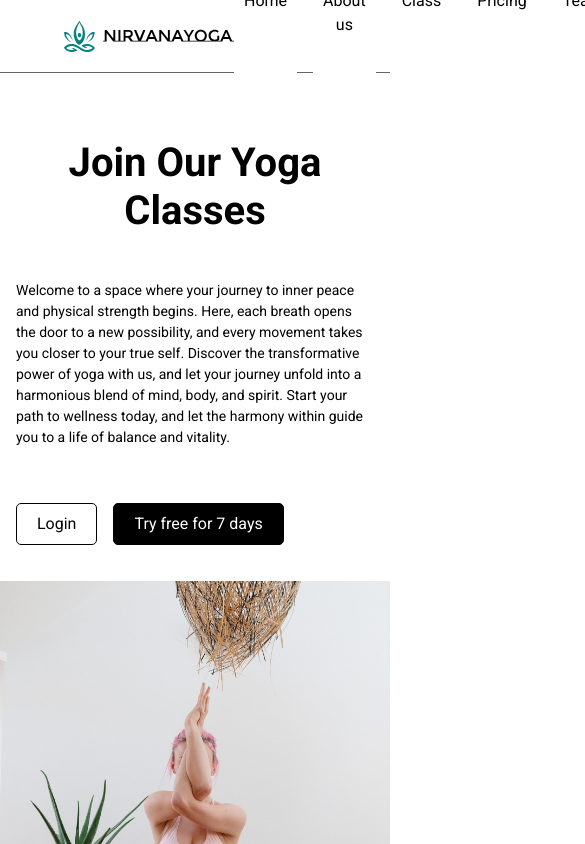
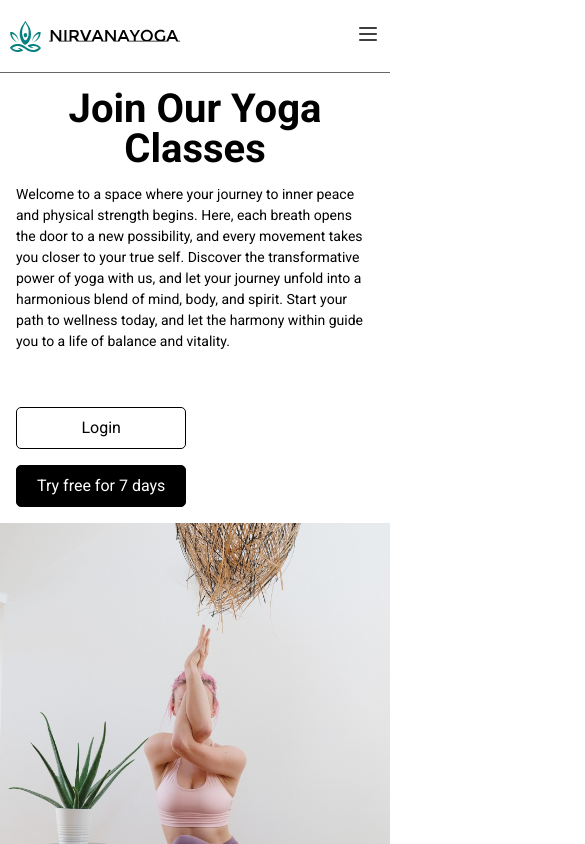
Before and after one commit to max-faria/nirvanayoga-landingpage, a React (Vite) app: page / in a window 390 px wide. Shown: the top 844 px of the page, 585 px wide, since content can reach past the window. Built offline with nearby package versions, Linux system fonts and the light colour scheme.

Commit message:
feat: mobile navmenu added

```diff
--- a/src/components/Header/Header.tsx
+++ b/src/components/Header/Header.tsx
@@ -1,16 +1,22 @@
+import { useState } from "react";
 import logo from "../../assets/logo.svg";
 import {
   LoginButton,
   LoginButtons,
   Logo,
   LogoContainer,
+  MobileMenu,
+  MobileMenuIcon,
   NavButton,
   NavButtonsContainer,
   NavigationBar,
   SectionButtons,
 } from "./styles";
+import { List } from "@phosphor-icons/react";
 
 const Header = () => {
+  const [isMenuOpen, setMenuOpen] = useState(false);
+
   return (
     <NavigationBar>
       <LogoContainer>
@@ -29,6 +35,25 @@ const Header = () => {
           <LoginButton>Try free for 7 days</LoginButton>
         </LoginButtons>
       </NavButtonsContainer>
+
+      <MobileMenuIcon onClick={() => setMenuOpen(!isMenuOpen)}>
+        <List size={24} />
+      </MobileMenuIcon>
+      <MobileMenu isOpen={isMenuOpen}>
+        <SectionButtons>
+          <NavButton onClick={() => setMenuOpen(false)}>Home</NavButton>
+          <NavButton onClick={() => setMenuOpen(false)}>About us</NavButton>
+          <NavButton onClick={() => setMenuOpen(false)}>Class</NavButton>
+          <NavButton onClick={() => setMenuOpen(false)}>Pricing</NavButton>
+          <NavButton onClick={() => setMenuOpen(false)}>Team</NavButton>
+        </SectionButtons>
+        <div style={{ display: 'flex', flexDirection: 'column', marginBottom: '16px', width: '50%', gap: '8px' }}>
+          <LoginButton onClick={() => setMenuOpen(false)}>Login</LoginButton>
+          <LoginButton onClick={() => setMenuOpen(false)}>
+            Try free for 7 days
+          </LoginButton>
+        </div>
+      </MobileMenu>
     </NavigationBar>
   );
 };
--- a/src/components/Header/styles.tsx
+++ b/src/components/Header/styles.tsx
@@ -1,8 +1,36 @@
 import styled from "styled-components";
+
+interface MobileMenuInterface{
+  isOpen: boolean,
+}
 
 export const Container = styled.div`
   max-width: 1280px;
 `;
+
+export const MobileMenuIcon = styled.div`
+  display: none; /* Hidden on larger screens by default */
+
+  @media (max-width: 768px) {
+    display: block; /* Show hamburger icon on mobile devices */
+    cursor: pointer;
+  }
+`;
+
+export const MobileMenu = styled.div<MobileMenuInterface>`
+  display: ${props => props.isOpen ? 'flex' : 'none'};
+  flex-direction: column;
+  position: absolute;
+  top: 72px; /* Directly below the navbar */
+  left: 0;
+  width: 100%;
+  background: white;
+  border-top: 1px solid var(--Kuno-Grey, #676767);
+  z-index: 20;
+  gap: 8px;
+  align-items: center;
+`;
+
 
 export const NavigationBar = styled.nav`
   display: flex;
@@ -10,8 +38,12 @@ export const NavigationBar = styled.nav`
   padding: 0px 64px 0px 64px;
   justify-content: space-between;
   align-items: center;
-  border-bottom: 1px solid var(--Kuno-Grey, #676767);
+  border-bottom: 1px solid #676767;
   background: var(--White, #fff);
+
+  @media (max-width: 768px) {
+    padding: 0 10px; /* Even smaller padding for mobile devices */
+  }
 `;
 
 export const LogoContainer = styled.div`
@@ -29,16 +61,32 @@ export const Logo = styled.img`
 
 export const NavButtonsContainer = styled.div`
   display: flex;
+
+  @media (max-width: 768px) {
+    display: none;
+  }
 `;
 export const SectionButtons = styled.div`
   display: flex;
   gap: 16px;
   margin-right: 24px;
+
+  @media (max-width: 768px){
+    flex-direction: column;
+    margin-right: 0px;
+    gap: 6px;
+    padding-top: 12px;
+  }
 `;
 
 export const LoginButtons = styled.div`
   display: flex;
   gap: 16px;
+
+  @media (max-width: 768px){
+    flex-direction: column;
+    align-items: center;
+  }
 `;
 
 export const NavButton = styled.button`
@@ -55,6 +103,12 @@ export const NavButton = styled.button`
   background-color: #fff;
   border: none;
   cursor: pointer;
+
+  @media (max-width: 768px){
+    padding: 0;
+    justify-content: center;
+    font-size: 18px;
+  }
 `;
 
 export const LoginButton = styled.button`
@@ -78,6 +132,10 @@ export const LoginButton = styled.button`
     background: #000;
     color: #fff;
   }
+
+  @media (max-width: 768px){
+    width: 100%;
+  }
 `;
 
 export const ContainerHeroSection = styled.div`
@@ -90,7 +148,7 @@ export const ContainerHeroSection = styled.div`
 
   @media (max-width: 430px){
     flex-direction: column;
-    margin: 20px 0 0 0;
+
   }
 `;
 
@@ -104,7 +162,6 @@ export const TextHero = styled.div`
   gap: 15px;
 
   @media (max-width: 430px) {
-    margin-bottom: 20px;
     padding: 16px;
   }
 
@@ -157,7 +214,8 @@ export const Title = styled.h1`
   @media (max-width: 430px){
     font-size: 40px;
     text-align: center;
-    padding: 30px;
+    padding: 0px;
+    line-height: 100%;
   }
 `;
 
--- a/src/components/YogaClassesSection/ClassesCard/styles.tsx
+++ b/src/components/YogaClassesSection/ClassesCard/styles.tsx
@@ -74,7 +74,7 @@ export const GridClassesSection = styled.div`
   grid-template-columns: repeat(3, 1fr);
   column-gap: 4rem;
 
-  @media (max-width: 375px){
+  @media (max-width: 430px){
     display: flex;
     flex-direction: column;
     gap: 3rem;
```
